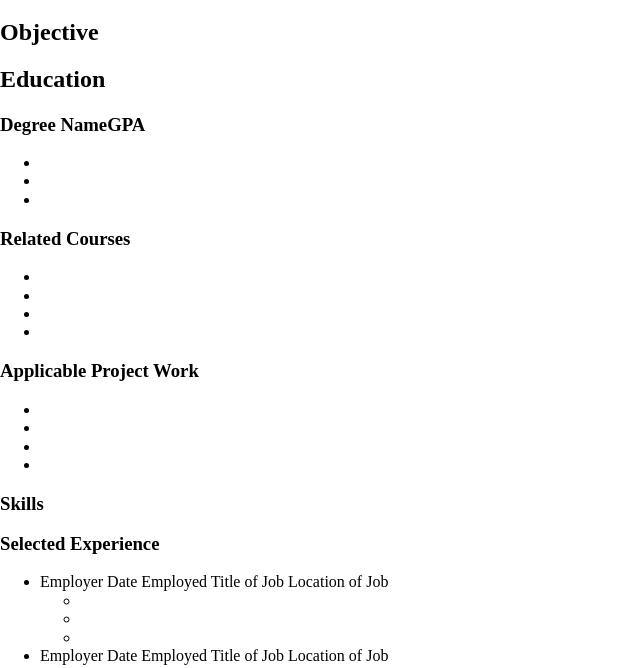
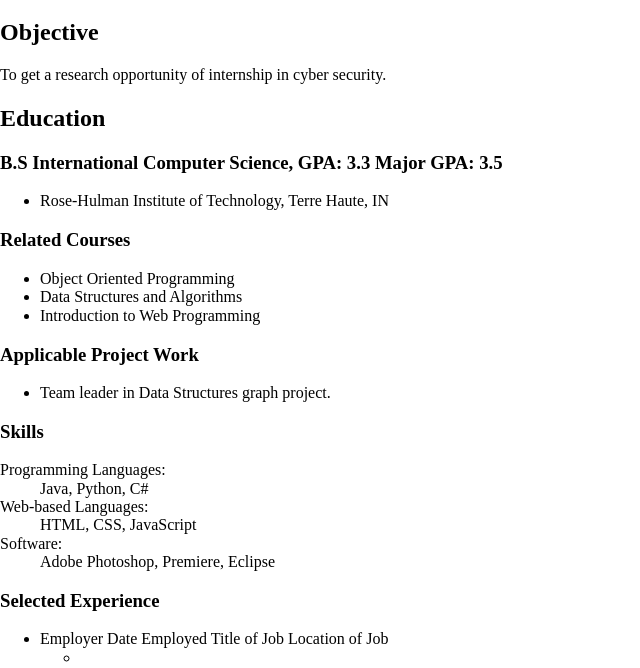
Before and after one commit to rhit-pepercr/rhit-pepercr.github.io, a plain HTML site: page public/resume.html in a window 1280 px wide. Shown: the part 132-800 px from the top of the page, without its empty margins (0-640 px from the left). Drawn offline with Linux system fonts and the light colour scheme; files that its build step writes are made by us from their sources.

Commit message:
Added Resume
Added actual resume stuff

```diff
--- a/public/resume.html
+++ b/public/resume.html
@@ -19,41 +19,30 @@
     <main>
       <h1>Resume</h1>
       <h2>Objective</h2>
-      <p></p>
+      <p>To get a research opportunity of internship in cyber security.</p>
       <h2>Education</h2>
-      <h3><span class="degreeName">Degree Name</span>GPA</h3>
+      <h3><span class="degreeName">B.S International Computer Science</span>, GPA: 3.3 Major GPA: 3.5</h3>
       <ul>
-        <li>
-        </li>
-        <li>
-        </li>
-        <li>
-        </li>
+        <li>Rose-Hulman Institute of Technology, Terre Haute, IN</li>
       </ul>
       <h3>Related Courses</h3>
       <ul>
-        <li></li>
-        <li></li>
-        <li></li>
-        <li></li>
+        <li>Object Oriented Programming</li>
+        <li>Data Structures and Algorithms</li>
+        <li>Introduction to Web Programming</li>
       </ul>
       <h3>Applicable Project Work</h3>
       <ul>
-          <li></li>
-          <li></li>
-          <li></li>
-          <li></li>
+          <li>Team leader in Data Structures graph project.</li>
       </ul>
       <h3>Skills</h3>
       <dl>
-        <dt></dt>
-        <dd></dd>
-        <dt></dt>
-        <dd></dd>
-        <dt></dt>
-        <dd></dd>
-        <dt></dt>
-        <dd></dd>
+        <dt>Programming Languages:</dt>
+        <dd>Java, Python, C#</dd>
+        <dt>Web-based Languages:</dt>
+        <dd>HTML, CSS, JavaScript</dd>
+        <dt>Software:</dt>
+        <dd>Adobe Photoshop, Premiere, Eclipse</dd>
       </dl>
       <h3>Selected Experience</h3>
       <ul>
@@ -104,9 +93,7 @@
       </ul>
       <h2>Activities and Honors</h2>
       <ul>
-        <li></li>
-        <li></li>
-        <li></li>
+        <li>Computer Security Club | Event Organizer</li>
       </ul>
     <!-- Your content goes here -->
     </main>
```
